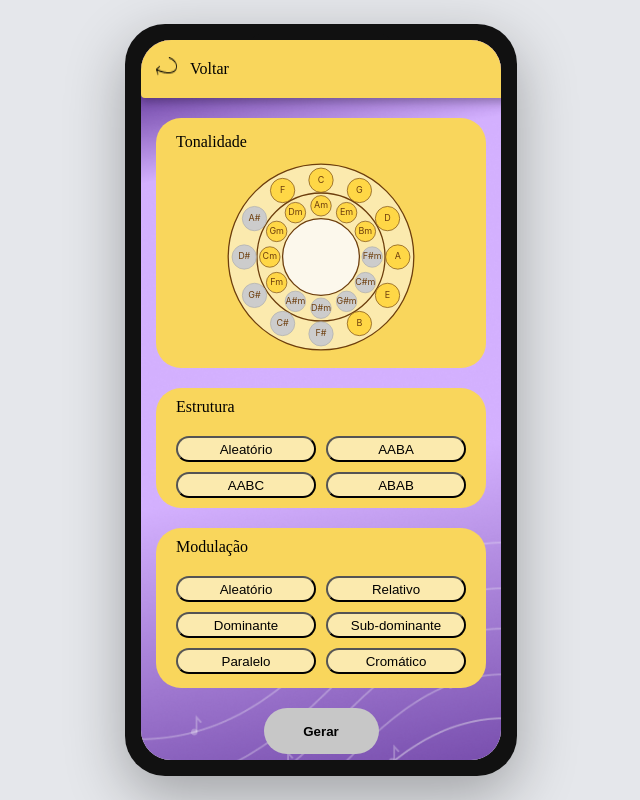
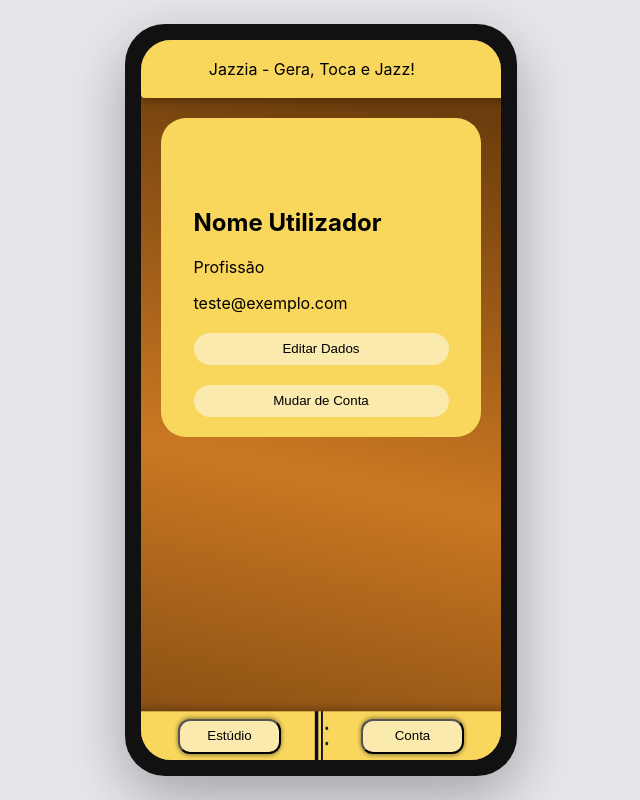
Before and after one commit to BernaCoe/Projeto-Criativo-IHC-53654-54482, a React (Create React App) app in the folder jazzia-P2/: page / in a window 1280 px wide. Shown: the whole page, without its empty margins (319-959 px from the left). Built offline with nearby package versions, Linux system fonts and the light colour scheme; no server answers.

Commit message:
Mudança de SecçãoConta
Ao invés de ter duas páginas para alterar dados e com muito detalhe, agora é mais simples: a mudança é básica e direta na página SeccaoConta.js.

```diff
--- /dev/null
+++ b/jazzia-P2/src/componentesReact/SeccaoConta.css
@@ -0,0 +1,87 @@
+/* Feito por 53654 */
+
+.retanguloFundoSeccaoConta{
+    width: 327px;
+    height: 236px;
+    border-radius: 25px;
+    background: #F9D65C;
+
+}
+
+
+
+.botao-seccao-conta{
+    display: flex;
+    width: 255px;
+    height: 32px;
+    padding: 13px 21px;
+    flex-direction: column;
+    justify-content: center;
+    align-items: center;
+    gap: 10px;
+    border-radius: 25px;
+    border: none;
+    background: #FBEAAE;
+    cursor: pointer;
+    transition: background-color 0.3s ease;
+}
+
+
+.botao-seccao-conta:hover {
+  background-color: #e5c14d;
+}
+
+
+
+/* Estilo para os Inputs (Modo Edição) */
+.input-conta {
+    width: 255px;
+    height: 30px;
+    padding: 5px 15px;
+    border-radius: 15px;
+    border: 1px solid #d4b035;
+    background: #fff;
+    font-family: inherit;
+    font-size: 14px;
+    outline: none;
+}
+
+
+/* Para o texto de visualização */
+.texto-conta-visualizacao {
+    text-align: center;
+    color: #333;
+    font-weight: 500;
+}
+
+
+.input-seccao-conta {
+    width: 255px;
+    height: 40px;
+    padding: 0 15px;
+    margin: 8px 0;
+    display: flex;
+    border-radius: 25px;
+    border: 2px solid #D3B0FE;
+    background-color: #FFF9E6;
+    margin-top: -15px;
+    font-family: inherit;
+    font-size: 14px;
+    color: #000000;
+
+    transition: border-color 0.3s ease, box-shadow 0.3s ease;
+    box-sizing: border-box; /* Garante que o padding não aumenta a largura */
+}
+
+/* Efeito ao clicar no campo */
+.input-seccao-conta:focus {
+    outline: none;
+    border-color:  #CB7822; /* Cor mais escura no foco */
+    box-shadow: 0 0 8px rgba(203, 120, 34, 0.4);
+}
+
+
+.input-seccao-conta::placeholder {
+    color: #000000;
+    opacity: 0.7;
+}
--- a/jazzia-P2/src/componentesReact/SequenciaGerada.css
+++ b/jazzia-P2/src/componentesReact/SequenciaGerada.css
@@ -2,7 +2,7 @@
 
 
 .tabela-simples {
-  width: 268px;
+  width: 288px;
   border-collapse: collapse;
   background-color: #FBEAAE;
   margin: 0 auto;
@@ -20,7 +20,7 @@
 
 /* 3. Ajuste na Caixa (Para garantir que a tabela fica centrada) */
 .caixa-sequencia-gerada {
-  width: 300px;
+  width: 340px;
   height: 200px;
   border-radius: 25px;
   background: #F9D65C;
--- a/jazzia-P2/src/componentesReact/SequenciaGerada.jsx
+++ b/jazzia-P2/src/componentesReact/SequenciaGerada.jsx
@@ -11,8 +11,7 @@ import './Modais.css';
 
 export function CaixaSequenciaGerada({ nome, children }) {
     const caixaStyle = {
-        marginTop: '100px',
-        width: '250px',
+        width: '270px',
         minHeight: '200px',
         backgroundColor: '#F9D65C', // A tua cor amarela
         borderRadius: '25px',
@@ -20,8 +19,9 @@ export function CaixaSequenciaGerada({ nome, children }) {
         flexDirection: 'column',
         alignItems: 'center',
         padding: '20px',
+        marginTop: '100px',
         gap: '25px',
-        margin: '35px',
+        margin: '25px',
         position: 'relative' // Importante para não colidir com o fluxo
     };
 
@@ -54,7 +54,7 @@ export function TabelaSequenciaGerada({ acordes }) {
 
   // Estilos inline encapsulados
   const tableStyle = {
-    width: '220px',
+    width: '240px',
     borderCollapse: 'collapse',
     backgroundColor: '#FBEAAE', // A tua cor de fundo
     margin: '0 auto',
--- a/jazzia-P2/src/navigation/Router.js
+++ b/jazzia-P2/src/navigation/Router.js
@@ -25,15 +25,15 @@ const Router = () => {
         <Route path="/registo" element={<Registo />} />
         <Route path="/estudio" element={<SeccaoEstudio />} />
 
-        <Route path="/" element={<GerarSequencia/>} />
+        <Route path="/gerarSequencia" element={<GerarSequencia/>} />
         <Route path="/listaSequencia" element={<ListaSequencia />} />
         <Route path="/sequenciaGuardada" element={<SequenciaGuardada />} />
         <Route path="/sequenciaGerada" element={<SequenciaGerada />} />
 
-        <Route path="/conta" element={<SeccaoConta/>} />
+        <Route path="/" element={<SeccaoConta/>} />
         <Route path="/dadosConta" element={<VerDados />} />
         <Route path="/alterarDadosConta" element={<AlterarDadosConta />} />
-        <Route path="/mudarConta" element={<MudarConta />} />
+
 
       </Routes>
   );
--- a/jazzia-P2/src/paginasJazzia/GerarSequencia.js
+++ b/jazzia-P2/src/paginasJazzia/GerarSequencia.js
@@ -7,7 +7,7 @@ import {FundoEstudio, BarraSuperiorNormal, BotaoNormal} from "../componentesReac
 import "../componentesReact/componentesGlobais.css";
 import "../componentesReact/GerarSequencia.css";
 import {CaixaTonalidade, CaixaEstrutura, CaixaModulacao} from "../componentesReact/GerarSequencia";
-import { useUser } from "@clerk/clerk-react";
+// import { useUser } from "@clerk/clerk-react";
 import { useNavigate } from 'react-router-dom';
 
 import {ModalErroComDecisao} from "../componentesReact/Modais.jsx"
@@ -32,7 +32,6 @@ function GerarSequencia(){
     const [error, setError] = useState(null);
     const [loading, setLoading] = useState(false);
     const [showErro, setShowErro] = useState(null);
-    const [showErroGeracao, setShowErroGeracao] = useState(null);
 
     const [keys, setKeys] = useState([]);
     const [structures, setStructures] = useState([]);
@@ -60,12 +59,16 @@ function GerarSequencia(){
             setStructures(sData.map(s => s.structure ?? s).slice(0, 10)); // TOP 10
             setModulations(mData.map(m => m.modulation ?? m));
 
-            console.log("LISTA DE CHAVES QUE A API ACEITA:", kData); // Para debug
+            console.log("LISTA DE TONALIDADES QUE A API ACEITA:", kData); // Para debug
 
-            // para debuggin
+            // para debugging
             fetch(`${BASE_URL}/api/structures`)
             .then(res => res.json())
             .then(data => console.log("Estruturas válidas:", data));
+
+            fetch(`${BASE_URL}/api/modulations`)
+            .then(res => res.json())
+            .then(data => console.log("Modulações válidas:", data));
 
 
           } catch (err) {
--- a/jazzia-P2/src/paginasJazzia/MudarConta.js
+++ /dev/null
@@ -1,7 +0,0 @@
-import React from 'react';
-
-function NomeDaPagina() {
-  return <div>Página em construção</div>;
-}
-
-export default NomeDaPagina;
--- a/jazzia-P2/src/paginasJazzia/SeccaoConta.js
+++ b/jazzia-P2/src/paginasJazzia/SeccaoConta.js
@@ -1,64 +1,70 @@
-// Funcionalidades de navegação e estética feitas por 53654
-// Funcionalidades de utilizador feitas por 54482
+import React, { useState } from 'react';
+import { useNavigate } from 'react-router-dom';
+import "../componentesReact/componentesGlobais.css";
+import "../componentesReact/SeccaoConta.css";
 
+import { FundoConta, BarraSuperiorDashboard, BarraInferiorDashboard } from "../componentesReact/componentesGlobais";
+import { CaixaConta, BotaoConta } from "../componentesReact/SeccaoConta";
 
-import React, { useState, useEffect } from 'react';
-import { useLocation, useNavigate } from 'react-router-dom';
-import "../componentesReact/componentesGlobais.css";
-import "../componentesReact/Contas.css";
+// Nota: Mantive a estrutura que enviaste, mas preparei-a para o modo edição
+function SeccaoConta() {
+    const navigate = useNavigate();
 
-import {FundoConta, BarraSuperiorDashboard, BarraInferiorDashboard} from "../componentesReact/componentesGlobais";
-import {CaixaConta, BotaoConta} from "../componentesReact/SeccaoConta";
+    // Estado para controlar a edição e os dados
+    const [isEditing, setIsEditing] = useState(false);
+    const [userData, setUserData] = useState({
+        nome: "Nome Utilizador",
+        profissao: "Profissão"
+    });
 
-import { useUser } from "@clerk/clerk-react";
+    // Simulação do utilizador (Clerk)
+    const user = { primaryEmailAddress: { emailAddress: "teste@exemplo.com" } };
 
+    const handleSave = () => {
+        // Aqui farias o fetch (PUT/PATCH) para a tua API para guardar os novos dados
+        console.log("Guardando:", userData);
+        setIsEditing(false);
+    };
 
-const BASE_URL = "https://genjazz-api.fly.dev";
+    return (
+        <div className="pagina-conteudo">
+            <FundoConta>
+                <BarraSuperiorDashboard />
 
+                <CaixaConta>
+                    {isEditing ? (
+                        // Modo de edição
+                        <div className="modo-edicao">
+                            <p className='texto-normal'>Nome</p>
+                            <input className='input-seccao-conta'
+                                value={userData.nome}
+                                onChange={(e) => setUserData({...userData, nome: e.target.value})}
+                            />
+                            <p className='texto-normal'>Profissão</p>
+                            <input className='input-seccao-conta'
+                                value={userData.profissao}
+                                onChange={(e) => setUserData({...userData, profissao: e.target.value})}
+                            />
+                            <BotaoConta texto="Guardar Dados" onClick={handleSave} />
+                            <BotaoConta texto="Cancelar" onClick={() => setIsEditing(false)} />
+                        </div>
+                    ) : (
+                        // Modo de visualização
+                        <div className="modo-visualizacao">
+                            <h2>{userData.nome}</h2>
+                            <p>{userData.profissao}</p>
+                            <p className="email-display">{user.primaryEmailAddress.emailAddress}</p>
 
-function SeccaoConta(){
-        const location = useLocation();
-        const navigate = useNavigate();
-
-        // Temporariamente:
-        const user = { primaryEmailAddress: { emailAddress: "teste@exemplo.com" } };
-
-        // const { user } = useUser();
-        const email = user?.primaryEmailAddress?.emailAddress;
-
-
-
-
-
-        return(
-            <div className="pagina-conteudo">
-            <FundoConta>
-                <BarraSuperiorDashboard/>
-
-                <CaixaConta  nome="Nome Utilizador" profissao="Profissão">
-
-                    <BotaoConta
-                            texto="Ver Dados de Conta"
-                            onClick={() => navigate("/dadosConta")}
-                    />
-
-                    <BotaoConta
-                            texto="Mudar de Conta"
-                            onClick={() => navigate("/login")}
-                    />
-
+                            <BotaoConta texto="Editar Dados" onClick={() => setIsEditing(true)} />
+                            <BotaoConta texto="Mudar de Conta" onClick={() => navigate("/login")} />
+                        </div>
+                    )}
                 </CaixaConta>
 
-
-
-
-
-
-                <BarraInferiorDashboard/>
-
+                <BarraInferiorDashboard />
             </FundoConta>
-                </div>
-        );
+        </div>
+    );
 }
 
-export default  SeccaoConta;
+export default SeccaoConta;
--- a/jazzia-P2/src/paginasJazzia/SequenciaGerada.js
+++ b/jazzia-P2/src/paginasJazzia/SequenciaGerada.js
@@ -66,14 +66,14 @@ function SequenciaGerada(){
 
 
 const saveProgression = async (nome) => {
-    // 1. Validação para impedir nome vazio ou nulo
+    // Validação para impedir nome vazio ou nulo
     if (!nome || nome.trim() === "") {
         setError("Por favor, insira um nome válido para a sequência.");
         setShowErro(true);
         return;
     }
 
-    // 2. Validação básica de dados
+    // Validação básica de dados
     if (!progression?.chords || !email) {
         setError("Dados da progressão em falta.");
         setShowErro(true);
@@ -94,15 +94,18 @@ const saveProgression = async (nome) => {
             })
         });
 
-        // 3. Verificação de sucesso do servidor
+        // Verificação de sucesso do servidor
         if (!res.ok) {
             throw new Error("O servidor não conseguiu guardar a sequência.");
         }
 
+        const data = await res.json(); // Transforma a resposta em objeto
+        console.log('Sequência Guardada com sucesso! O ID retornado pelo servidor é: ', data.id);
+
         setShowSucesso(true); // Abre o modal de sucesso
 
     } catch (err) {
-        // 4. Captura erros de rede (ex: sem internet) e o throw new Error acima
+        // Captura erros de rede (ex: sem internet) e o throw new Error acima
         console.error("Erro ao guardar:", err);
         setError("Não foi possível ligar ao servidor. Tente novamente mais tarde.");
         setShowErro(true); // Abre o modal de erro
```
